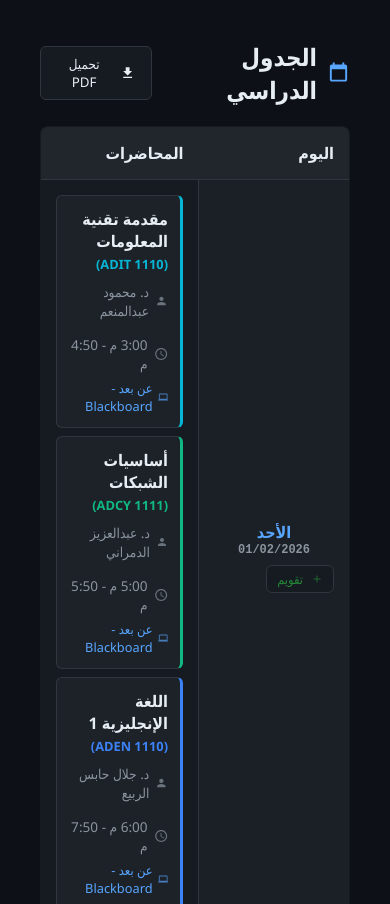
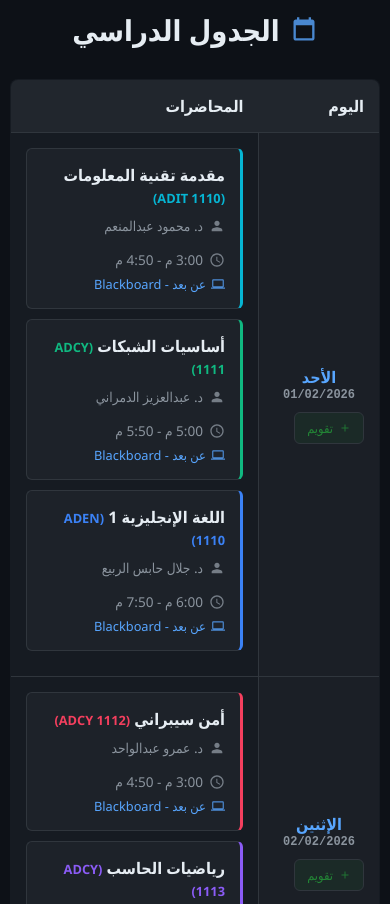
Before and after one commit to CyberX3662/JU-Cyber-Schedule, a plain HTML site: page index.html in a window 390 px wide. Shown: the top 904 px of the page. Drawn offline with Linux system fonts and the light colour scheme.

Commit message:
Enhance layout and remove PDF download feature
Updated styles and layout for better mobile responsiveness and visual consistency. Removed PDF download functionality.

```diff
--- a/index.html
+++ b/index.html
@@ -4,7 +4,6 @@
     <meta charset="UTF-8">
     <meta name="viewport" content="width=device-width, initial-scale=1.0">
     <title>الجدول الدراسي</title>
-    <script src="https://cdnjs.cloudflare.com/ajax/libs/html2pdf.js/0.10.1/html2pdf.bundle.min.js"></script>
 
     <style>
         :root {
@@ -34,36 +33,32 @@
 
         .header-actions {
             display: flex;
-            justify-content: space-between;
+            justify-content: center; /* توسيط العنوان */
             align-items: center;
-            margin-bottom: 20px;
+            margin-bottom: 30px;
         }
 
-        h2 { margin: 0; display: flex; align-items: center; gap: 10px; }
+        h2 { margin: 0; display: flex; align-items: center; gap: 10px; font-size: 1.8rem; }
 
-        .btn {
-            background: var(--card-bg);
+        /* تنسيق زر التقويم الصغير */
+        .btn-add {
+            background: rgba(35, 134, 54, 0.1);
+            color: var(--success);
             border: 1px solid var(--border);
-            color: var(--text);
-            padding: 8px 15px;
+            font-size: 0.8rem;
+            padding: 6px 12px;
             border-radius: 6px;
             cursor: pointer;
             font-family: inherit;
             display: flex;
             align-items: center;
-            gap: 8px;
+            gap: 6px;
             transition: 0.2s;
         }
-
-        .btn:hover { border-color: var(--accent); color: var(--accent); }
-
-        .btn-add {
-            color: var(--success);
-            border-color: var(--border);
-            font-size: 0.8rem;
-            padding: 4px 10px;
+        .btn-add:hover {
+            background: rgba(35, 134, 54, 0.2);
+            border-color: var(--success);
         }
-        .btn-add:hover { background: rgba(35, 134, 54, 0.1); border-color: var(--success); }
 
         table {
             width: 100%;
@@ -102,7 +97,7 @@
         .date-sub {
             font-size: 0.75rem;
             color: var(--muted);
-            margin-bottom: 8px;
+            margin-bottom: 10px;
             font-family: monospace;
             direction: ltr;
         }
@@ -110,8 +105,8 @@
         .lecture-item {
             background: rgba(255,255,255,0.03);
             border: 1px solid var(--border);
-            padding: 12px;
-            margin-bottom: 8px;
+            padding: 15px;
+            margin-bottom: 10px;
             border-radius: 6px;
             border-right: 3px solid transparent;
             display: flex;
@@ -135,23 +130,18 @@
             gap: 6px;
         }
 
-        /* SVG Styles */
         .icon-svg {
             width: 16px;
             height: 16px;
             fill: currentColor;
-            opacity: 0.7;
+            opacity: 0.8;
         }
 
-        /* الطباعة */
-        @media print {
-            body { background: white; color: black; padding: 0; }
-            .btn, .header-actions button { display: none; }
-            table { border: 1px solid black; }
-            th { background: #eee; color: black; border-bottom: 1px solid black; }
-            td, .day-col { border-bottom: 1px solid #ccc; color: black; }
-            .lecture-item { border: 1px solid #ddd; background: white; color: black; }
-            .icon-svg { fill: black; opacity: 1; }
+        /* تحسينات للجوال */
+        @media (max-width: 600px) {
+            body { padding: 10px; }
+            .lecture-item { flex-direction: column; align-items: flex-start; gap: 10px; }
+            .day-col { width: 90px; }
         }
     </style>
 </head>
@@ -160,13 +150,9 @@
 <div class="container">
     <div class="header-actions">
         <h2>
-            <svg class="icon-svg" style="width:24px; height:24px; color:var(--accent); opacity:1;" viewBox="0 0 24 24"><path d="M19 3h-1V1h-2v2H8V1H6v2H5c-1.11 0-1.99.9-1.99 2L3 19c0 1.1.89 2 2 2h14c1.1 0 2-.9 2-2V5c0-1.1-.9-2-2-2zm0 16H5V8h14v11z"/></svg>
+            <svg class="icon-svg" style="width:28px; height:28px; color:var(--accent);" viewBox="0 0 24 24"><path d="M19 3h-1V1h-2v2H8V1H6v2H5c-1.11 0-1.99.9-1.99 2L3 19c0 1.1.89 2 2 2h14c1.1 0 2-.9 2-2V5c0-1.1-.9-2-2-2zm0 16H5V8h14v11z"/></svg>
             الجدول الدراسي
         </h2>
-        <button onclick="downloadPDF()" class="btn">
-            <svg class="icon-svg" style="opacity:1" viewBox="0 0 24 24"><path d="M19 9h-4V3H9v6H5l7 7 7-7zM5 18v2h14v-2H5z"/></svg>
-            تحميل PDF
-        </button>
     </div>
 
     <table id="schedule-table">
@@ -223,8 +209,8 @@
         dayTd.innerHTML = `
             <div>${day.dayName}</div>
             <div class="date-sub">${currentDayDate.toLocaleDateString('en-GB')}</div>
-            <button onclick='addToCalendar(${JSON.stringify(day.lectures)}, ${day.dayOffset})' class="btn btn-add">
-                <svg class="icon-svg" style="width:12px; height:12px; fill:currentColor" viewBox="0 0 24 24"><path d="M19 13h-6v6h-2v-6H5v-2h6V5h2v6h6v2z"/></svg>
+            <button onclick='addToCalendar(${JSON.stringify(day.lectures)}, ${day.dayOffset})' class="btn-add">
+                <svg class="icon-svg" style="width:12px; height:12px;" viewBox="0 0 24 24"><path d="M19 13h-6v6h-2v-6H5v-2h6V5h2v6h6v2z"/></svg>
                 تقويم
             </button>
         `;
@@ -273,17 +259,7 @@
         tableBody.appendChild(tr);
     });
 
-    // 4. تحميل PDF
-    function downloadPDF() {
-        const element = document.querySelector('.container');
-        const buttons = document.querySelectorAll('button');
-        buttons.forEach(b => b.style.display = 'none');
-        html2pdf().from(element).save('جدول_الأمن_السيبراني.pdf').then(() => {
-            buttons.forEach(b => b.style.display = '');
-        });
-    }
-
-    // 5. إضافة للتقويم (المنطق الذكي)
+    // 4. إضافة للتقويم (المنطق الذكي)
     function addToCalendar(lectures, dayOffset) {
         let targetDate = new Date(sunday);
         targetDate.setDate(sunday.getDate() + dayOffset);
```
